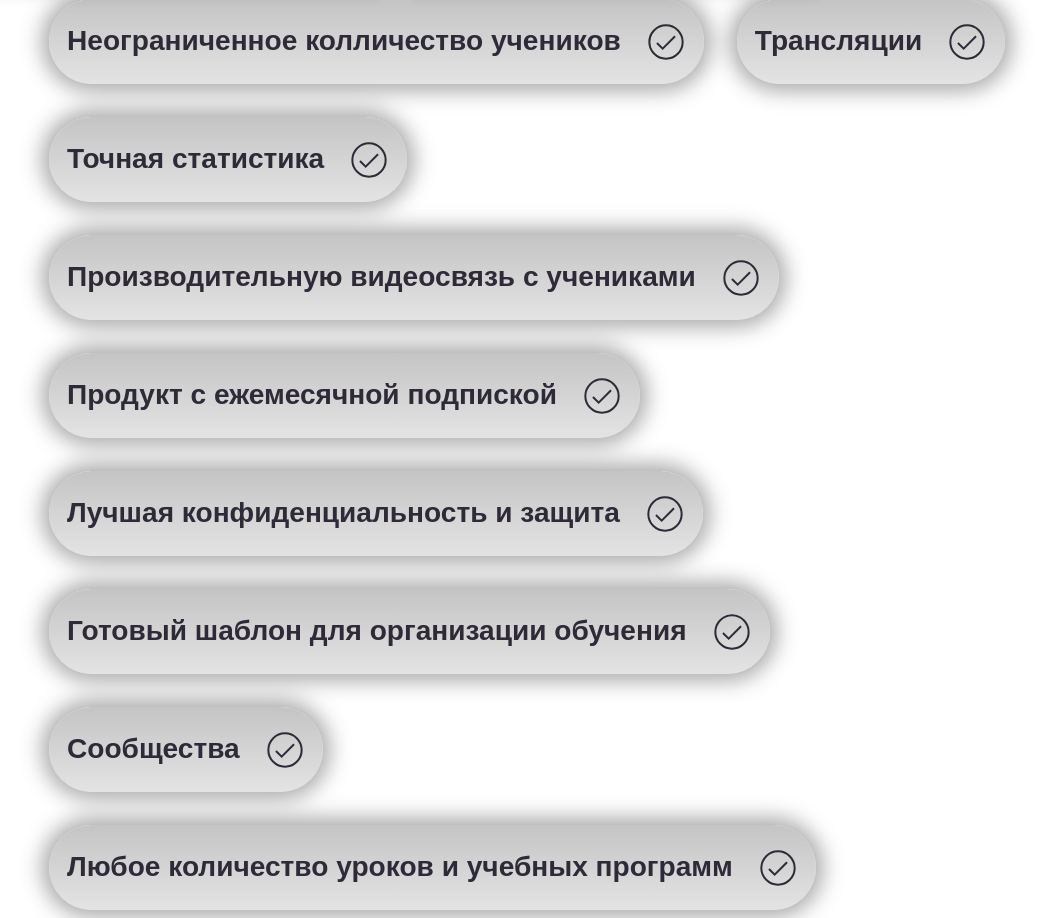
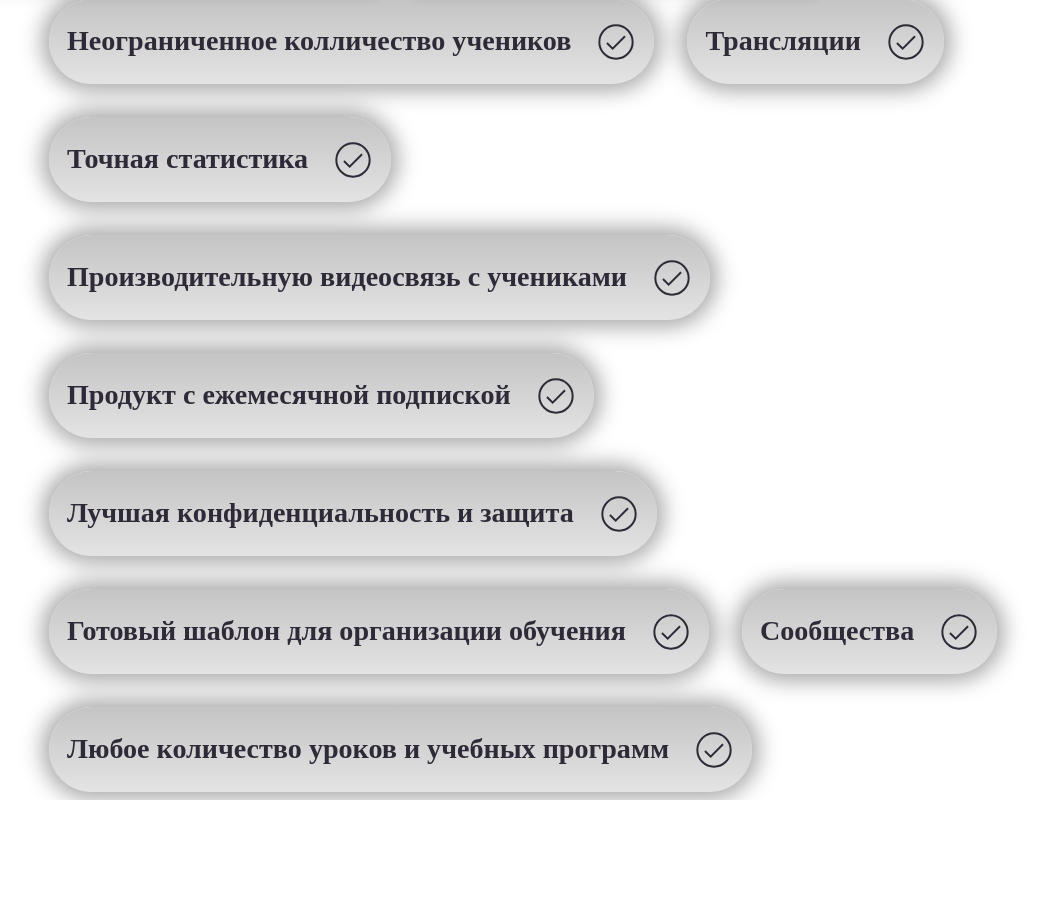
Before and after one commit to UserrrrS/React-Homework-number-1, a React (Create React App) app: page / in a window 1280 px wide. Shown: the part 1163-2081 px from the top of the page, without its empty margins (111-1164 px from the left). After the commit the page ends 1963 px from the top, so only its background shows below. Built offline with nearby package versions, Linux system fonts and the light colour scheme.

Commit message:
fix some issues

```diff
--- a/package.json
+++ b/package.json
@@ -9,6 +9,8 @@
     "font-awesome": "^4.7.0",
     "react": "^18.2.0",
     "react-dom": "^18.2.0",
+    "react-router": "^6.22.0",
+    "react-router-dom": "^6.22.0",
     "react-scripts": "5.0.1",
     "web-vitals": "^2.1.4"
   },
--- a/src/App.jsx
+++ b/src/App.jsx
@@ -13,7 +13,7 @@ const App = () => {
 
   return <>
   <header></header>
-  <section className="Features">
+  <section className="features">
       <h2>Возможности ed space</h2>
       <p>Поможем перенести корпоративную академию, базу знаний, учебные курсы, настроим систему мотивации обучения, круглосуточная поддержка.</p>
       <div className="feature-cards">
@@ -24,12 +24,12 @@ const App = () => {
             text={feature.text}
           />
         ))}
-        <button className="Features__btn" type="button" onClick={setOpenModal}>Попробовать бесплатно</button>
+        <button className="features__btn" type="button" onClick={setOpenModal}>Попробовать бесплатно</button>
         {openModal && <Modal setOpenModal={setOpenModal}/>}
       </div>
 
   </section>
-  <section className="Box">
+  <section className="box">
     <BoxCheck/>
   </section>
 
--- a/src/components/BoxCheck/BoxCheck.jsx
+++ b/src/components/BoxCheck/BoxCheck.jsx
@@ -6,64 +6,64 @@ const Box = () => {
     <div className="Box__wrapper_small small">
       <h3 className="small__text">Неограниченное колличество учеников</h3>
       <svg xmlns="http://www.w3.org/2000/svg" width="40" height="40"      viewBox="0 0 40 40" fill="none">
-<path d="M11.6667 21.6667L16.6667 26.6667L28.3333 15" stroke="#2F2A37" stroke-width="2" stroke-linecap="square"/>
-<path d="M20 36.6667C29.2048 36.6667 36.6667 29.2048 36.6667 20C36.6667 10.7953 29.2048 3.33337 20 3.33337C10.7953 3.33337 3.33334 10.7953 3.33334 20C3.33334 29.2048 10.7953 36.6667 20 36.6667Z" stroke="#2F2A37" stroke-width="2" stroke-linecap="square"/>
+<path d="M11.6667 21.6667L16.6667 26.6667L28.3333 15" stroke="#2F2A37" strokeWidth="2" strokeLinecap="square"/>
+<path d="M20 36.6667C29.2048 36.6667 36.6667 29.2048 36.6667 20C36.6667 10.7953 29.2048 3.33337 20 3.33337C10.7953 3.33337 3.33334 10.7953 3.33334 20C3.33334 29.2048 10.7953 36.6667 20 36.6667Z" stroke="#2F2A37" strokeWidth="2" strokeLinecap="square"/>
       </svg>
     </div>
     <div className="Box__wrapper_small small">
       <h3 className="small__text">Трансляции</h3>
       <svg xmlns="http://www.w3.org/2000/svg" width="40" height="40"      viewBox="0 0 40 40" fill="none">
-<path d="M11.6667 21.6667L16.6667 26.6667L28.3333 15" stroke="#2F2A37" stroke-width="2" stroke-linecap="square"/>
-<path d="M20 36.6667C29.2048 36.6667 36.6667 29.2048 36.6667 20C36.6667 10.7953 29.2048 3.33337 20 3.33337C10.7953 3.33337 3.33334 10.7953 3.33334 20C3.33334 29.2048 10.7953 36.6667 20 36.6667Z" stroke="#2F2A37" stroke-width="2" stroke-linecap="square"/>
+<path d="M11.6667 21.6667L16.6667 26.6667L28.3333 15" stroke="#2F2A37" strokeWidth="2" strokeLinecap="square"/>
+<path d="M20 36.6667C29.2048 36.6667 36.6667 29.2048 36.6667 20C36.6667 10.7953 29.2048 3.33337 20 3.33337C10.7953 3.33337 3.33334 10.7953 3.33334 20C3.33334 29.2048 10.7953 36.6667 20 36.6667Z" stroke="#2F2A37" strokeWidth="2" strokeLinecap="square"/>
       </svg>
     </div>
     <div className="Box__wrapper_small small">
       <h3 className="small__text">Точная статистика</h3>
       <svg xmlns="http://www.w3.org/2000/svg" width="40" height="40"      viewBox="0 0 40 40" fill="none">
-<path d="M11.6667 21.6667L16.6667 26.6667L28.3333 15" stroke="#2F2A37" stroke-width="2" stroke-linecap="square"/>
-<path d="M20 36.6667C29.2048 36.6667 36.6667 29.2048 36.6667 20C36.6667 10.7953 29.2048 3.33337 20 3.33337C10.7953 3.33337 3.33334 10.7953 3.33334 20C3.33334 29.2048 10.7953 36.6667 20 36.6667Z" stroke="#2F2A37" stroke-width="2" stroke-linecap="square"/>
+<path d="M11.6667 21.6667L16.6667 26.6667L28.3333 15" stroke="#2F2A37" strokeWidth="2" strokeLinecap="square"/>
+<path d="M20 36.6667C29.2048 36.6667 36.6667 29.2048 36.6667 20C36.6667 10.7953 29.2048 3.33337 20 3.33337C10.7953 3.33337 3.33334 10.7953 3.33334 20C3.33334 29.2048 10.7953 36.6667 20 36.6667Z" stroke="#2F2A37" strokeWidth="2" strokeLinecap="square"/>
       </svg>
     </div>
     <div className="Box__wrapper_small small">
       <h3 className="small__text">Производительную видеосвязь с учениками </h3>
       <svg xmlns="http://www.w3.org/2000/svg" width="40" height="40"      viewBox="0 0 40 40" fill="none">
-<path d="M11.6667 21.6667L16.6667 26.6667L28.3333 15" stroke="#2F2A37" stroke-width="2" stroke-linecap="square"/>
-<path d="M20 36.6667C29.2048 36.6667 36.6667 29.2048 36.6667 20C36.6667 10.7953 29.2048 3.33337 20 3.33337C10.7953 3.33337 3.33334 10.7953 3.33334 20C3.33334 29.2048 10.7953 36.6667 20 36.6667Z" stroke="#2F2A37" stroke-width="2" stroke-linecap="square"/>
+<path d="M11.6667 21.6667L16.6667 26.6667L28.3333 15" stroke="#2F2A37" strokeWidth="2" strokeLinecap="square"/>
+<path d="M20 36.6667C29.2048 36.6667 36.6667 29.2048 36.6667 20C36.6667 10.7953 29.2048 3.33337 20 3.33337C10.7953 3.33337 3.33334 10.7953 3.33334 20C3.33334 29.2048 10.7953 36.6667 20 36.6667Z" stroke="#2F2A37" strokeWidth="2" strokeLinecap="square"/>
       </svg>
     </div>
     <div className="Box__wrapper_small small">
       <h3 className="small__text">Продукт с ежемесячной подпиской </h3>
       <svg xmlns="http://www.w3.org/2000/svg" width="40" height="40"      viewBox="0 0 40 40" fill="none">
-<path d="M11.6667 21.6667L16.6667 26.6667L28.3333 15" stroke="#2F2A37" stroke-width="2" stroke-linecap="square"/>
-<path d="M20 36.6667C29.2048 36.6667 36.6667 29.2048 36.6667 20C36.6667 10.7953 29.2048 3.33337 20 3.33337C10.7953 3.33337 3.33334 10.7953 3.33334 20C3.33334 29.2048 10.7953 36.6667 20 36.6667Z" stroke="#2F2A37" stroke-width="2" stroke-linecap="square"/>
+<path d="M11.6667 21.6667L16.6667 26.6667L28.3333 15" stroke="#2F2A37" strokeWidth="2" strokeLinecap="square"/>
+<path d="M20 36.6667C29.2048 36.6667 36.6667 29.2048 36.6667 20C36.6667 10.7953 29.2048 3.33337 20 3.33337C10.7953 3.33337 3.33334 10.7953 3.33334 20C3.33334 29.2048 10.7953 36.6667 20 36.6667Z" stroke="#2F2A37" strokeWidth="2" strokeLinecap="square"/>
       </svg>
     </div>
     <div className="Box__wrapper_small small">
       <h3 className="small__text">Лучшая конфиденциальность и защита </h3>
       <svg xmlns="http://www.w3.org/2000/svg" width="40" height="40"      viewBox="0 0 40 40" fill="none">
-<path d="M11.6667 21.6667L16.6667 26.6667L28.3333 15" stroke="#2F2A37" stroke-width="2" stroke-linecap="square"/>
-<path d="M20 36.6667C29.2048 36.6667 36.6667 29.2048 36.6667 20C36.6667 10.7953 29.2048 3.33337 20 3.33337C10.7953 3.33337 3.33334 10.7953 3.33334 20C3.33334 29.2048 10.7953 36.6667 20 36.6667Z" stroke="#2F2A37" stroke-width="2" stroke-linecap="square"/>
+<path d="M11.6667 21.6667L16.6667 26.6667L28.3333 15" stroke="#2F2A37" strokeWidth="2" strokeLinecap="square"/>
+<path d="M20 36.6667C29.2048 36.6667 36.6667 29.2048 36.6667 20C36.6667 10.7953 29.2048 3.33337 20 3.33337C10.7953 3.33337 3.33334 10.7953 3.33334 20C3.33334 29.2048 10.7953 36.6667 20 36.6667Z" stroke="#2F2A37" strokeWidth="2" strokeLinecap="square"/>
       </svg>
     </div>
     <div className="Box__wrapper_small small">
       <h3 className="small__text">Готовый шаблон для организации обучения</h3>
       <svg xmlns="http://www.w3.org/2000/svg" width="40" height="40"      viewBox="0 0 40 40" fill="none">
-<path d="M11.6667 21.6667L16.6667 26.6667L28.3333 15" stroke="#2F2A37" stroke-width="2" stroke-linecap="square"/>
-<path d="M20 36.6667C29.2048 36.6667 36.6667 29.2048 36.6667 20C36.6667 10.7953 29.2048 3.33337 20 3.33337C10.7953 3.33337 3.33334 10.7953 3.33334 20C3.33334 29.2048 10.7953 36.6667 20 36.6667Z" stroke="#2F2A37" stroke-width="2" stroke-linecap="square"/>
+<path d="M11.6667 21.6667L16.6667 26.6667L28.3333 15" stroke="#2F2A37" strokeWidth="2" strokeLinecap="square"/>
+<path d="M20 36.6667C29.2048 36.6667 36.6667 29.2048 36.6667 20C36.6667 10.7953 29.2048 3.33337 20 3.33337C10.7953 3.33337 3.33334 10.7953 3.33334 20C3.33334 29.2048 10.7953 36.6667 20 36.6667Z" stroke="#2F2A37" strokeWidth="2" strokeLinecap="square"/>
       </svg>
     </div>
     <div className="Box__wrapper_small small">
       <h3 className="small__text">Сообщества</h3>
       <svg xmlns="http://www.w3.org/2000/svg" width="40" height="40"      viewBox="0 0 40 40" fill="none">
-<path d="M11.6667 21.6667L16.6667 26.6667L28.3333 15" stroke="#2F2A37" stroke-width="2" stroke-linecap="square"/>
-<path d="M20 36.6667C29.2048 36.6667 36.6667 29.2048 36.6667 20C36.6667 10.7953 29.2048 3.33337 20 3.33337C10.7953 3.33337 3.33334 10.7953 3.33334 20C3.33334 29.2048 10.7953 36.6667 20 36.6667Z" stroke="#2F2A37" stroke-width="2" stroke-linecap="square"/>
+<path d="M11.6667 21.6667L16.6667 26.6667L28.3333 15" stroke="#2F2A37" strokeWidth="2" strokeLinecap="square"/>
+<path d="M20 36.6667C29.2048 36.6667 36.6667 29.2048 36.6667 20C36.6667 10.7953 29.2048 3.33337 20 3.33337C10.7953 3.33337 3.33334 10.7953 3.33334 20C3.33334 29.2048 10.7953 36.6667 20 36.6667Z" stroke="#2F2A37" strokeWidth="2" strokeLinecap="square"/>
       </svg>
     </div>
     <div className="Box__wrapper_small small">
       <h3 className="small__text">Любое количество уроков и учебных программ</h3>
       <svg xmlns="http://www.w3.org/2000/svg" width="40" height="40"      viewBox="0 0 40 40" fill="none">
-<path d="M11.6667 21.6667L16.6667 26.6667L28.3333 15" stroke="#2F2A37" stroke-width="2" stroke-linecap="square"/>
-<path d="M20 36.6667C29.2048 36.6667 36.6667 29.2048 36.6667 20C36.6667 10.7953 29.2048 3.33337 20 3.33337C10.7953 3.33337 3.33334 10.7953 3.33334 20C3.33334 29.2048 10.7953 36.6667 20 36.6667Z" stroke="#2F2A37" stroke-width="2" stroke-linecap="square"/>
+<path d="M11.6667 21.6667L16.6667 26.6667L28.3333 15" stroke="#2F2A37" strokeWidth="2" strokeLinecap="square"/>
+<path d="M20 36.6667C29.2048 36.6667 36.6667 29.2048 36.6667 20C36.6667 10.7953 29.2048 3.33337 20 3.33337C10.7953 3.33337 3.33334 10.7953 3.33334 20C3.33334 29.2048 10.7953 36.6667 20 36.6667Z" stroke="#2F2A37" strokeWidth="2" strokeLinecap="square"/>
       </svg>
     </div>
   </div>
--- a/src/components/BoxCheck/index.css
+++ b/src/components/BoxCheck/index.css
@@ -5,7 +5,6 @@
   color: #2F2A37;
   gap: 25px;
   text-align: center;
-  font-family: Avenir, sans-serif;
   padding: 0 18px;
   font-size: 24px;
   font-style: normal;
--- a/src/components/FeatureCard/index.css
+++ b/src/components/FeatureCard/index.css
@@ -1,10 +1,10 @@
-.Features {
+.features {
   margin-top: 82px;
   max-width: 1290px;
   margin: 0 auto;
 }
 
-.Features h2 {
+.features h2 {
   color: #2F2A37;
   text-align: center;
   font-family: Avenir;
@@ -14,7 +14,7 @@
   line-height: 115%;
 }
 
-.Features>p {
+.features>p {
   color: #6E6C72;
   text-align: center;
   font-family: Avenir;
--- a/src/index.css
+++ b/src/index.css
@@ -29,7 +29,7 @@ h1 {
   margin: 0;
 } */
 
-.Features__btn {
+.features__btn {
   width: 245px;
   height: 55px;
   border-radius: 40px;
@@ -39,7 +39,6 @@ h1 {
   color: var(--Ed-Space, #2F2A37);
   -webkit-text-stroke-width: 3;
   -webkit-text-stroke-color: #000;
-  font-family: Avenir;
   font-size: 14px;
   font-style: normal;
   font-weight: 500;
--- a/src/index.js
+++ b/src/index.js
@@ -17,7 +17,7 @@
 // reportWebVitals();
 
 import React from "react";
-import {createRoot} from "react-dom";
+import { createRoot } from 'react-dom/client';
 
 import App from "./App";
 
```
Also changed, not shown: 1 other file (tests, documents, lock files or other folders).
